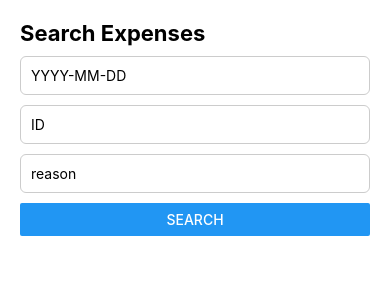
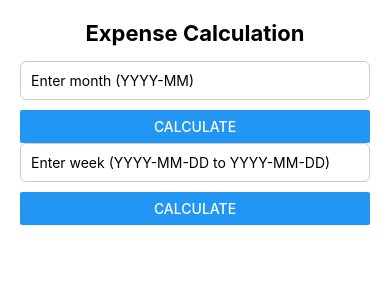
Before and after one commit to Thurunuhashitha/expenses_tracker_react_native, a React Native app: screen / in a window 390 px wide. Shown: the top 300 px of the page. Built offline with nearby package versions, Linux system fonts and the light colour scheme.

Commit message:
create monthly and range calculation

```diff
--- a/App.jsx
+++ b/App.jsx
@@ -5,6 +5,7 @@ import Login from './src/screens/Login/Login'
 import GetAllExpenses from "./src/screens/Expenses/GetAllExpenses";
 import DeleteExpenses from "./src/screens/Expenses/DeleteExpenses";
 import SearchExpenses from "./src/screens/Expenses/SearchExpensers";
+import CalculationExpenses from "./src/screens/Expenses/CalculationExpenses";
 
 function App() {
   return (
@@ -14,7 +15,8 @@ function App() {
       {/* <AddExpenses /> */}
       {/* <GetAllExpenses /> */}
       {/* <DeleteExpenses /> */}
-      <SearchExpenses />
+      {/* <SearchExpenses /> */}
+      <CalculationExpenses />
     </View>
   );
 }
--- /dev/null
+++ b/src/screens/Expenses/CalculationExpenses.jsx
@@ -0,0 +1,211 @@
+import React, { useState } from 'react'
+import {
+  View,
+  Text,
+  TextInput,
+  Button,
+  FlatList,
+  StyleSheet,
+  Image,
+  ActivityIndicator
+} from 'react-native'
+import AsyncStorage from '@react-native-async-storage/async-storage'
+import axios from 'axios'
+
+const CalculationExpenses = () => {
+  const [month, setMonth] = useState('')
+  const [filteredExpenses, setFilteredExpenses] = useState([])
+  const [total, setTotal] = useState(0)
+  const [loading, setLoading] = useState(false)
+  const [week, setWeek] = useState('')
+
+  const handleCalculationMonth = async () => {
+    if (!month) {
+      alert('Please enter a month (YYYY-MM)')
+      return
+    }
+
+    try {
+      setLoading(true)
+
+      const token = await AsyncStorage.getItem('authToken')
+      if (!token) {
+        alert('Login required')
+        return
+      }
+
+      const response = await axios.get(
+        'https://api.thurunu.me/api/expenses/all',
+        { headers: { Authorization: `Bearer ${token}` } }
+      )
+
+      const filtered = response.data.filter(exp =>
+        exp.date.startsWith(month)
+      )
+
+      setFilteredExpenses(filtered)
+
+      const totalAmount = filtered.reduce(
+        (sum, exp) => sum + parseFloat(exp.amount),
+        0
+      )
+
+      setTotal(totalAmount)
+
+      if (filtered.length === 0) {
+        alert(`No expenses found for ${month}`)
+      }
+
+    } catch (error) {
+      console.log('CALCULATION ERROR:', error.response?.data || error.message)
+      alert('Failed to calculate expenses')
+    } finally {
+      setLoading(false)
+    }
+  }
+
+  const renderItem = ({ item }) => (
+    <View style={styles.item}>
+      <Text style={styles.text}>Reason: {item.reason}</Text>
+      <Text style={styles.text}>Amount: Rs. {item.amount}</Text>
+      <Text style={styles.text}>Date: {item.date.split('T')[0]}</Text>
+
+      {item.bill_img && (
+        <Image
+          source={{ uri: `https://api.thurunu.me/uploads/${item.bill_img}` }}
+          style={styles.image}
+        />
+      )}
+    </View>
+  )
+
+  const handleCalculationRange = async (week) => {
+    if (!week) {
+      alert('Please enter a week (YYYY-MM-DD to YYYY-MM-DD)')
+      return
+    }
+    const [startDate, endDate] = week.split(' to ')
+    if (!startDate || !endDate) {
+      alert('Invalid week format. Use YYYY-MM-DD to YYYY-MM-DD')
+      return
+    }
+    try {
+      setLoading(true)
+      const token = await AsyncStorage.getItem('authToken')
+      if (!token) {
+        alert('Login required')
+        return
+      }
+      const response = await axios.get(
+        'https://api.thurunu.me/api/expenses/all',
+        { headers: { Authorization: `Bearer ${token}` } }
+      )
+      const filtered = response.data.filter(exp =>
+        exp.date >= startDate && exp.date <= endDate
+      )
+
+      setFilteredExpenses(filtered)
+
+      const totalAmount = filtered.reduce(
+        (sum, exp) => sum + parseFloat(exp.amount),
+        0
+      )
+
+      setTotal(totalAmount)
+
+      if (filtered.length === 0) {
+        alert(`No expenses found for the range ${startDate} to ${endDate}`)
+      }
+
+    } catch (error) {
+      console.log('CALCULATION ERROR:', error.response?.data || error.message)
+      alert('Failed to calculate expenses')
+    } finally {
+      setLoading(false)
+    }
+  }
+
+  return (
+    <View style={styles.container}>
+      <Text style={styles.title}>Expense Calculation</Text>
+
+      <TextInput
+        style={styles.input}
+        placeholder="Enter month (YYYY-MM)"
+        value={month}
+        onChangeText={setMonth}
+      />
+
+      <Button title="Calculate" onPress={() => handleCalculationMonth(month)} />
+
+        <TextInput
+        style={styles.input}
+        placeholder="Enter week (YYYY-MM-DD to YYYY-MM-DD)"
+        value={week}
+        onChangeText={setWeek}
+      />
+
+      <Button title="Calculate" onPress={() => handleCalculationRange(week)} />
+
+      {loading && <ActivityIndicator size="large" style={{ marginTop: 20 }} />}
+
+      {!loading && filteredExpenses.length > 0 && (
+        <>
+          <Text style={styles.total}>
+            Total Expense: Rs. {total.toFixed(2)}
+          </Text>
+
+          <FlatList
+            data={filteredExpenses}
+            keyExtractor={item => item.expense_id.toString()}
+            renderItem={renderItem}
+            style={{ marginTop: 10 }}
+          />
+        </>
+      )}
+    </View>
+  )
+}
+
+export default CalculationExpenses
+
+const styles = StyleSheet.create({
+  container: {
+    padding: 20
+  },
+  title: {
+    fontSize: 22,
+    fontWeight: 'bold',
+    marginBottom: 15,
+    textAlign: 'center'
+  },
+  input: {
+    borderWidth: 1,
+    borderColor: '#ccc',
+    padding: 10,
+    borderRadius: 6,
+    marginBottom: 10
+  },
+  total: {
+    fontSize: 18,
+    fontWeight: 'bold',
+    marginVertical: 10,
+    textAlign: 'center'
+  },
+  item: {
+    marginBottom: 15,
+    padding: 10,
+    borderWidth: 1,
+    borderColor: '#ccc',
+    borderRadius: 8
+  },
+  text: {
+    fontSize: 16
+  },
+  image: {
+    width: 200,
+    height: 200,
+    marginTop: 10,
+    borderRadius: 8
+  }
+})
```
